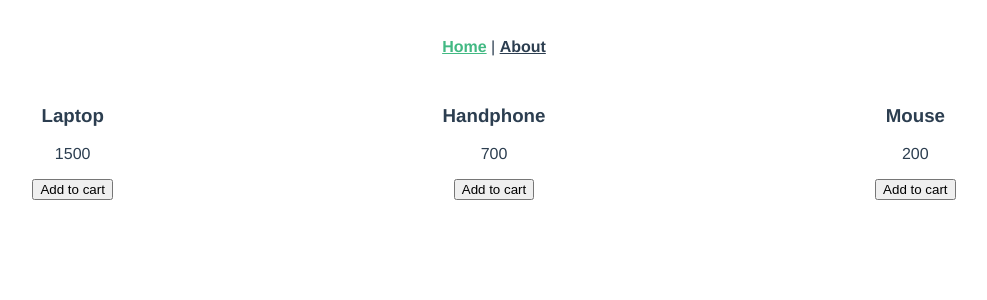
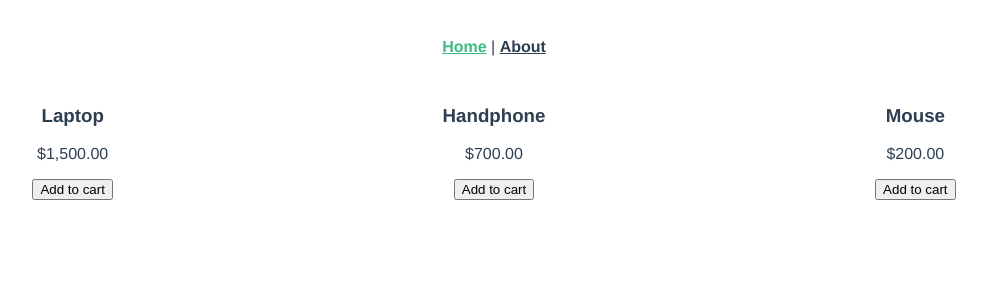
Before and after one commit to gravitano/gits-class-vuex, a Vue app: page / in a window 1280 px wide. Shown: the top 300 px of the page, without its empty margins (146-1133 px from the left). Built offline with nearby package versions, Linux system fonts and the light colour scheme.

Commit message:
format price to dollar

```diff
--- a/src/main.js
+++ b/src/main.js
@@ -1,13 +1,20 @@
-import Vue from "vue";
-import App from "./App.vue";
-import router from "./router";
-import store from "./store";
-import "./registerServiceWorker";
+import Vue from 'vue';
+import App from './App.vue';
+import router from './router';
+import store from './store';
+import './registerServiceWorker';
 
 Vue.config.productionTip = false;
+
+Vue.filter('toDollar', function(value) {
+  return new Intl.NumberFormat('en-EN', {
+    style: 'currency',
+    currency: 'USD',
+  }).format(value);
+});
 
 new Vue({
   router,
   store,
-  render: h => h(App)
-}).$mount("#app");
+  render: h => h(App),
+}).$mount('#app');
--- a/src/views/Home.vue
+++ b/src/views/Home.vue
@@ -2,7 +2,7 @@
   <div class="product-list">
     <div class="product-item" :key="product.id" v-for="product in products">
       <h3>{{ product.name }}</h3>
-      <p>{{ product.price }}</p>
+      <p>{{ product.price | toDollar }}</p>
       <button>Add to cart</button>
     </div>
   </div>
```
